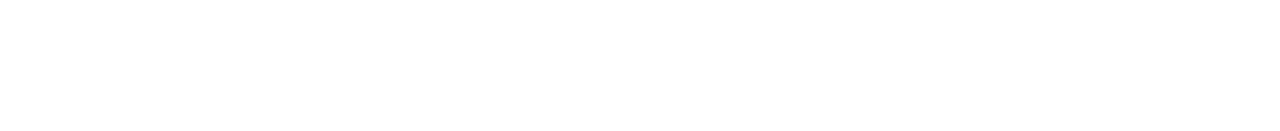
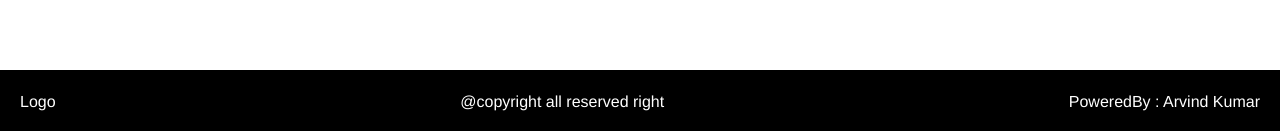
Before and after one commit to Arvindkumar20/BKT, a React (Vite) app: page /history in a window 1280 px wide. Shown: the part 724-855 px from the top of the page. Before the commit the page ends 800 px from the top, so only its background shows below. Built offline with nearby package versions, Linux system fonts and the light colour scheme.

Commit message:
footer added

```diff
--- a/src/App.jsx
+++ b/src/App.jsx
@@ -5,6 +5,7 @@
 import History from "./pages/History";
 import { BrowserRouter as Router, Routes, Route } from "react-router-dom";
 import GenerateImage from "./pages/GenerateImage";
+import Footer from "./components/Footer";
 
 export default function App() {
   return (
@@ -17,7 +18,7 @@
             <Route path="/history" element={<History />} />
           </Routes>
         </div>
-
+       <Footer/>
       </Router>
     </>
   );
--- a/src/components/Footer.jsx
+++ b/src/components/Footer.jsx
@@ -0,0 +1,11 @@
+import React from 'react'
+
+export default function Footer() {
+  return (
+    <div className='w-full h-16 mt-20 text-white flex items-center justify-between px-5 bg-black'>
+       <p>Logo</p>
+       <p>@copyright all reserved right</p>
+       <p>PoweredBy : Arvind Kumar</p>
+    </div>
+  )
+}
```
